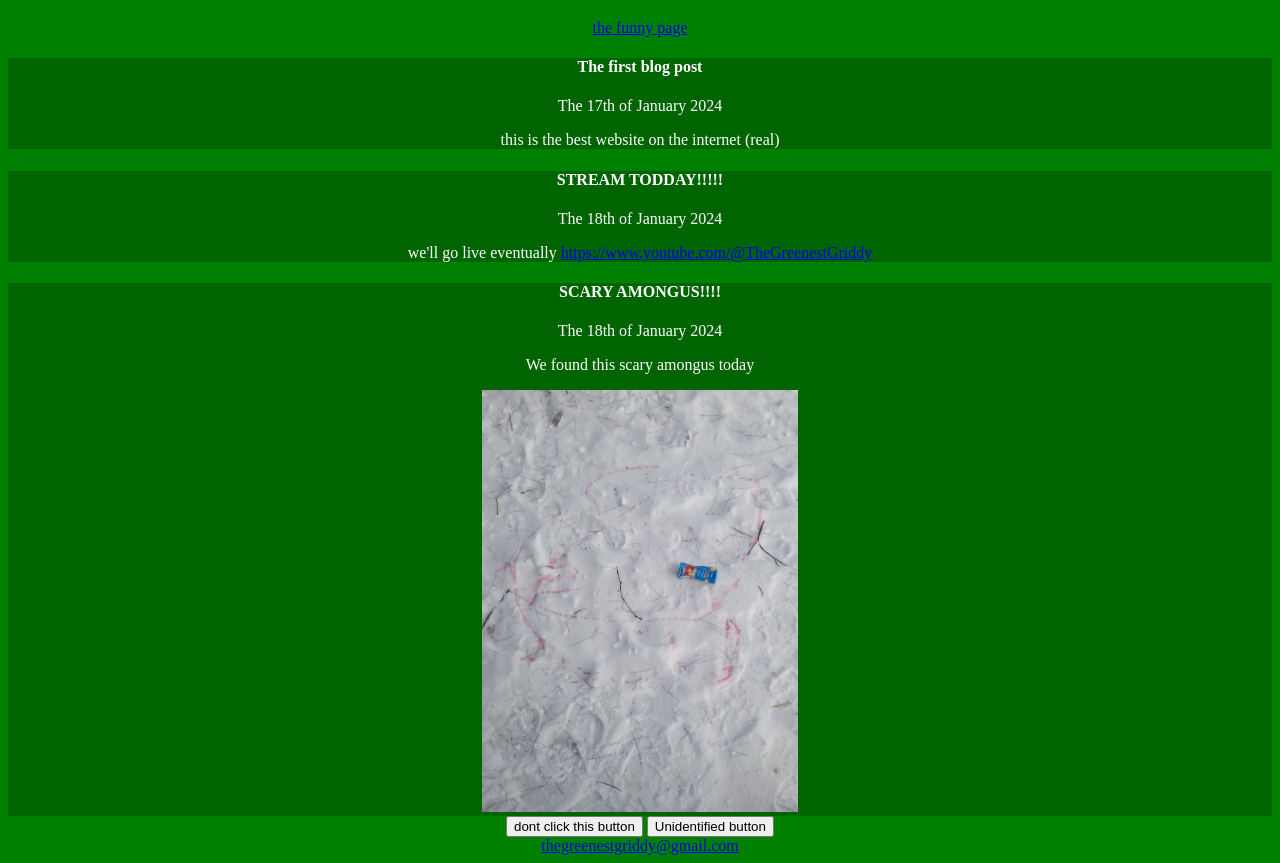
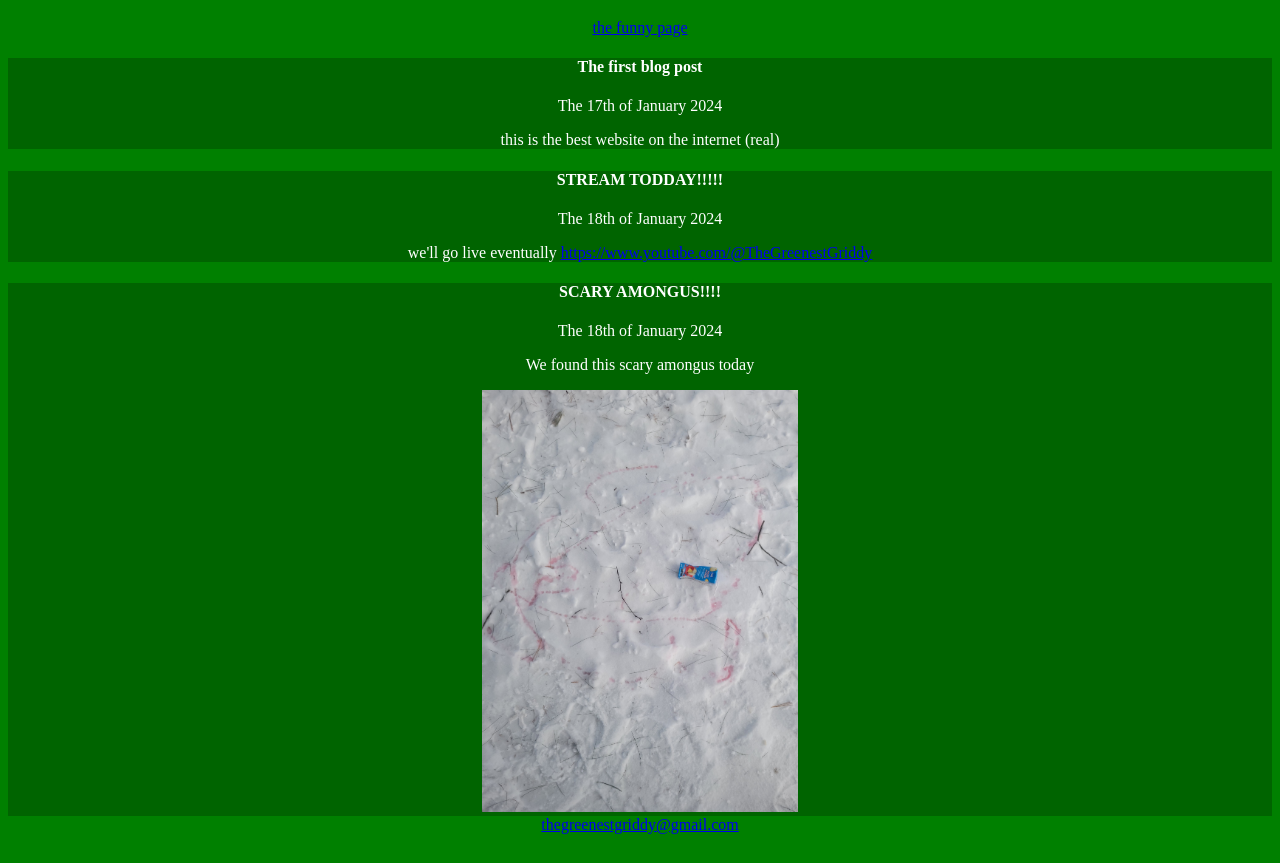
Before and after one commit to alexthe-canadian/tggweb, a plain HTML site: page index.html in a window 1280 px wide. Shown: the part 61-924 px from the top of the page. After the commit the page ends 903 px from the top, so only its background shows below. Drawn offline with Linux system fonts and the light colour scheme.

Commit message:
Update index.html

```diff
--- a/index.html
+++ b/index.html
@@ -42,20 +42,6 @@
             <p>We found this scary amongus today</p>
             <image src="20240118_104714.jpg" width="25%">
         </div>
-        <script>
-            function button1() {
-                alert('ur gay')
-            }
-        </script>
-        <button onclick="button1()">dont click this button</button>
-        </script>
-
-        <script>
-            function button2() {
-                alert('you behind the screen should go touch some grass. No, Seriously.')
-            }
-        </script>
-        <button onclick="button2()">Unidentified button</button>
         <footer><a href="mailto:thegreenestgriddy@gmail.com">thegreenestgriddy@gmail.com</a></footer>
     </body>
 </html>
```
